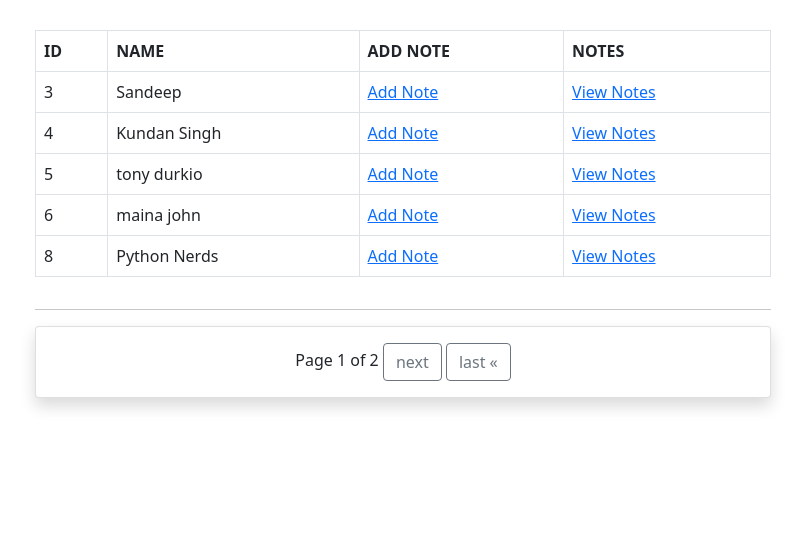
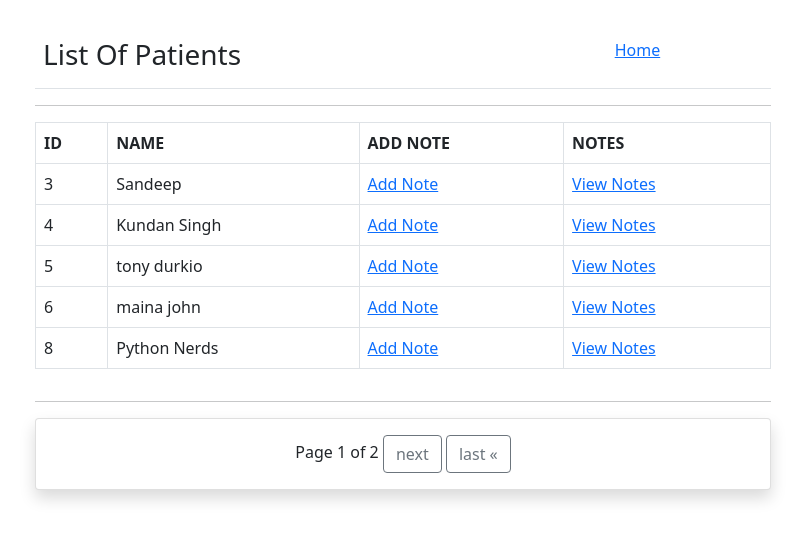
Before and after one commit to wingxel/hospital-management-system, a Django app: page /hospitals/nurse/ in a window 1280 px wide. Shown: the top 540 px of the page, without its empty margins (237-1042 px from the left). Run offline with Django 3.2, Linux system fonts and the light colour scheme; a user stored in the database is signed in; data comes from the database, SQL or seed files in the repository; some libraries are stand-ins or nearby versions.

Commit message:
Added home button

```diff
--- a/hospitals/templates/hospitals/nurse/index.html
+++ b/hospitals/templates/hospitals/nurse/index.html
@@ -8,6 +8,13 @@
     <div class="container">
         <div class="row">
             <div class="col-sm-8 mx-auto">
+                <table class="table">
+                    <tr>
+                        <td><h3>List Of Patients</h3></td>
+                        <td><a href="{% url 'index' %}">Home</a></td>
+                    </tr>
+                </table>
+                <hr>
                 <div class="row">
                     <div class="col-sm-12">
                         {% include "hospitals/nurse/includes/table.html" with p_list=patient_list %}
```
